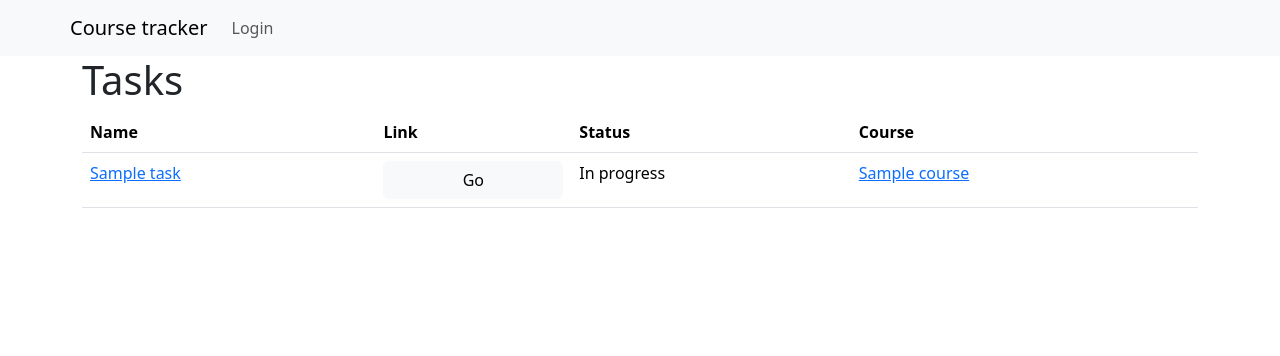
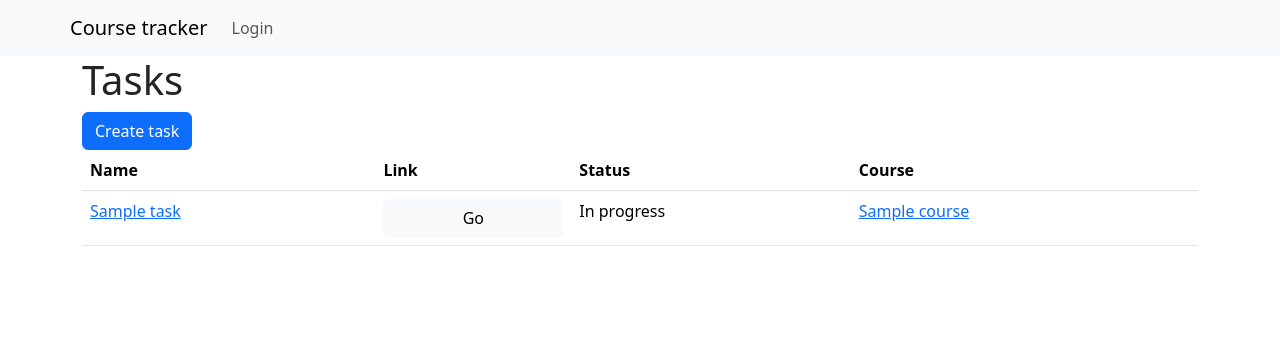
Before and after one commit to remortalite/course_tracker, a Django app: page /tasks/ in a window 1280 px wide. Shown: the top 356 px of the page. Run offline with Django 5.2, Linux system fonts and the light colour scheme; tables that the repository leaves empty hold one stand-in row (values such as "Sample post"); some libraries are stand-ins or nearby versions.

Commit message:
Add buttons for creation on list pages

```diff
--- a/course_tracker/templates/courses/course_list.html
+++ b/course_tracker/templates/courses/course_list.html
@@ -6,6 +6,8 @@
 {% block content %}
 
 <h1 class="h1">{{ header }}</h1>
+
+<a href="{% url 'courses.create' %}" class="btn btn-primary">{% trans 'Create course' %}</a>
 
 <table class="table">
     <thead>
--- a/course_tracker/templates/tasks/task_list.html
+++ b/course_tracker/templates/tasks/task_list.html
@@ -6,6 +6,8 @@
 {% block content %}
 
 <h1 class="h1">{{ header }}</h1>
+
+<a href="{% url 'tasks.create' %}" class="btn btn-primary">{% trans 'Create task' %}</a>
 
 <table class="table">
     <thead>
```
